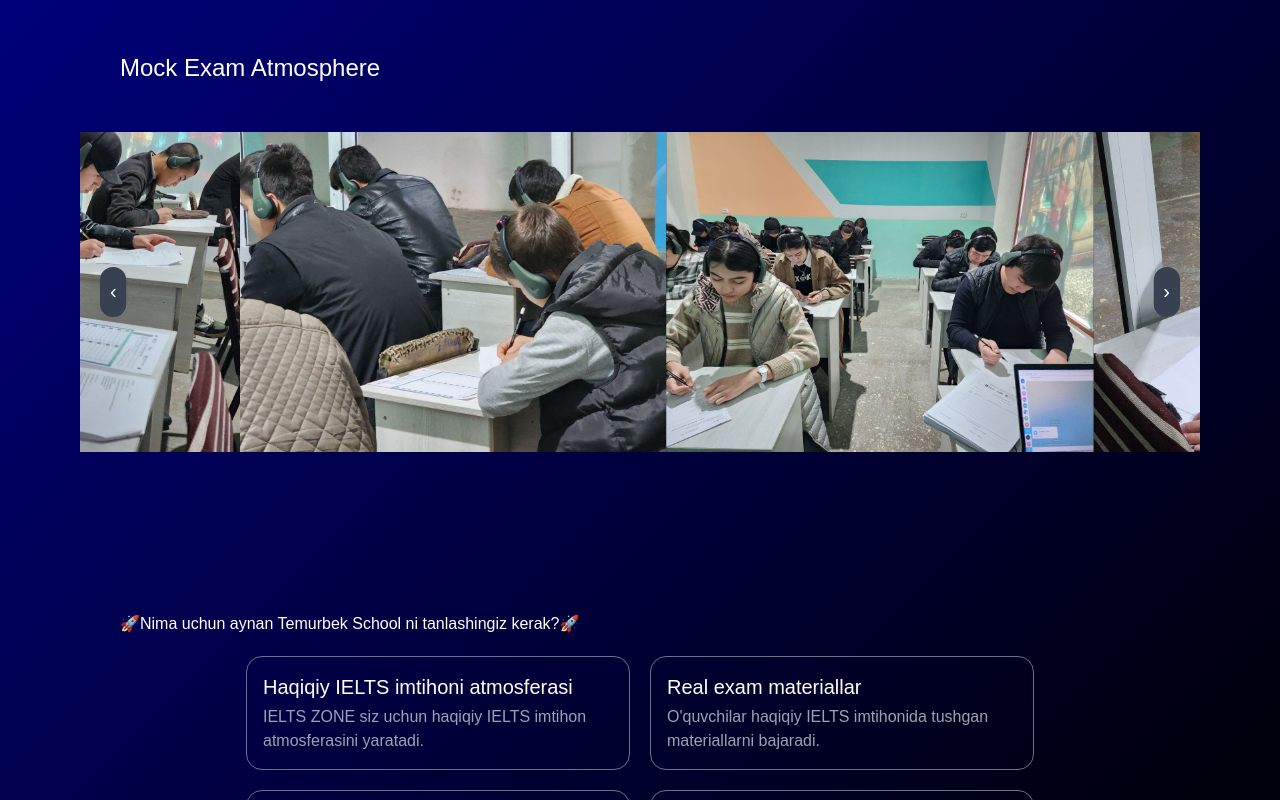
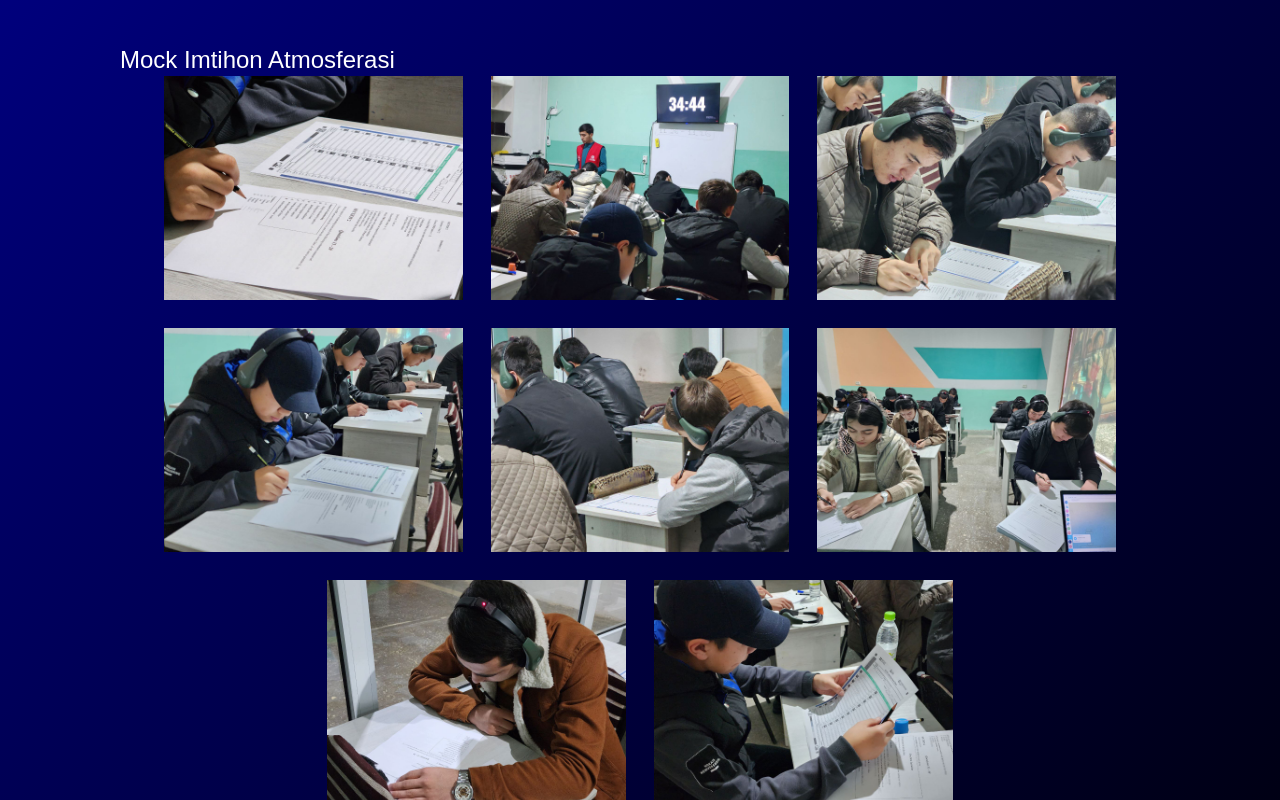
Before and after one commit to Temurbek-school/Temurbek_school_landing, a Next.js app: page /mocks in a window 1280 px wide. Shown: the part 680-1480 px from the top of the page. Built offline with nearby package versions, Linux system fonts and the light colour scheme.

Commit message:
mock-changes

```diff
--- a/src/app/mocks/page.jsx
+++ b/src/app/mocks/page.jsx
@@ -1,38 +1,8 @@
 'use client';
-import { useState, useEffect } from "react";
 import { motion } from "framer-motion";
 import ContactButton from '../components/ContactButton/ContactButton';
 
 export default function MocksPage() {
-  const images = [
-    "/mock-image2.jpg",
-    "/mock-image3.jpg",
-    "/mock-image4.jpg",
-    "/mock-image5.jpg",
-    "/mock-image6.jpg",
-    "/mock-image7.jpg",
-    "/mock-image8.jpg",
-    "/mock-image9.jpg"
-  ];
-
-  const [currentIndex, setCurrentIndex] = useState(0);
-
-  useEffect(() => {
-    const interval = setInterval(() => {
-      setCurrentIndex((prevIndex) => (prevIndex + 1) % images.length);
-    }, 4000); // Change every 3 seconds
-    return () => clearInterval(interval);
-  }, [images.length]);
-
-  const goToPrevious = () => {
-    setCurrentIndex((prevIndex) =>
-      prevIndex === 0 ? images.length - 1 : prevIndex - 1
-    );
-  };
-
-  const goToNext = () => {
-    setCurrentIndex((prevIndex) => (prevIndex + 1) % images.length);
-  };
 
   return (
     <div>
@@ -64,59 +34,32 @@ export default function MocksPage() {
       </motion.section>
 
       <motion.section
-        className="px-5 lg:px-20 py-16 lg:scroll-py-40"
+        className="px-5 lg:px-20 pt-14 lg:scroll-py-40"
         initial={{ opacity: 0 }}
         animate={{ opacity: 1 }}
         transition={{ duration: 1.2 }}
       >
-        <p className="text-xl lg:text-2xl text-center lg:text-left">Mock Exam Atmosphere</p>
-        <div className="flex items-center justify-center mt-20 lg:scale-125">
-          <div className="relative w-full max-w-4xl overflow-hidden">
-            {/* Slider images */}
-            <div
-              className="flex transition-transform duration-500"
-              style={{ transform: `translateX(-${currentIndex * 100}%)` }}
-            >
-              {images.map((image, index) => (
-                <motion.img
-                  key={index}
-                  src={image}
-                  alt={`Slide ${index + 1}`}
-                  className="w-full h-64 object-cover"
-                  initial={{ opacity: 0 }}
-                  animate={{ opacity: 1 }}
-                  transition={{ duration: 0.5, delay: index * 0.2 }}
-                />
-              ))}
-            </div>
-
-            {/* Previous button */}
-            <button
-              className="absolute top-1/2 left-4 transform -translate-y-1/2 bg-gray-700 text-white p-2 rounded-full"
-              onClick={goToPrevious}
-            >
-              ‹
-            </button>
-
-            {/* Next button */}
-            <button
-              className="absolute top-1/2 right-4 transform -translate-y-1/2 bg-gray-700 text-white p-2 rounded-full"
-              onClick={goToNext}
-            >
-              ›
-            </button>
-          </div>
+        <p className="text-xl lg:text-2xl text-center lg:text-left">Mock Imtihon Atmosferasi</p>
+        <div className="flex flex-wrap items-center justify-center gap-7">
+          <img className="h-56" src="/mock-image8.jpg" alt="" />
+          <img className="h-56" src="/mock-image2.jpg" alt="" />
+          <img className="h-56" src="/mock-image3.jpg" alt="" />
+          <img className="h-56" src="/mock-image4.jpg" alt="" />
+          <img className="h-56" src="/mock-image5.jpg" alt="" />
+          <img className="h-56" src="/mock-image6.jpg" alt="" />
+          <img className="h-56" src="/mock-image7.jpg" alt="" />
+          <img className="h-56" src="/mock-image1.jpg" alt="" />
         </div>
       </motion.section>
 
       <motion.section
-        className="px-5 lg:px-20 py-16 lg:py-32"
+        className="px-5 lg:px-20 pt-10 lg:py-20 flex items-center flex-col"
         initial={{ y: 50, opacity: 0 }}
         animate={{ y: 0, opacity: 1 }}
         transition={{ duration: 1.5 }}
       >
-        <p className="mb-5 text-center lg:text-left">🚀Nima uchun aynan Temurbek School ni tanlashingiz kerak?🚀</p>
-        <div className="flex flex-wrap items-center justify-center gap-5">
+        <p className="w-auto p-3 rounded-xl mb-5 mt-10 text-center bg-blue-800 bg-opacity-50">🚀Nima uchun aynan Temurbek School ni tanlashingiz kerak?🚀</p>
+        <div className="flex flex-wrap items-center justify-center gap-8 lg:scale-105">
           {[
             { title: "Haqiqiy IELTS imtihoni atmosferasi", desc: "IELTS ZONE siz uchun haqiqiy IELTS imtihon atmosferasini yaratadi." },
             { title: "Real exam materiallar", desc: "O'quvchilar haqiqiy IELTS imtihonida tushgan materiallarni bajaradi." },
```
